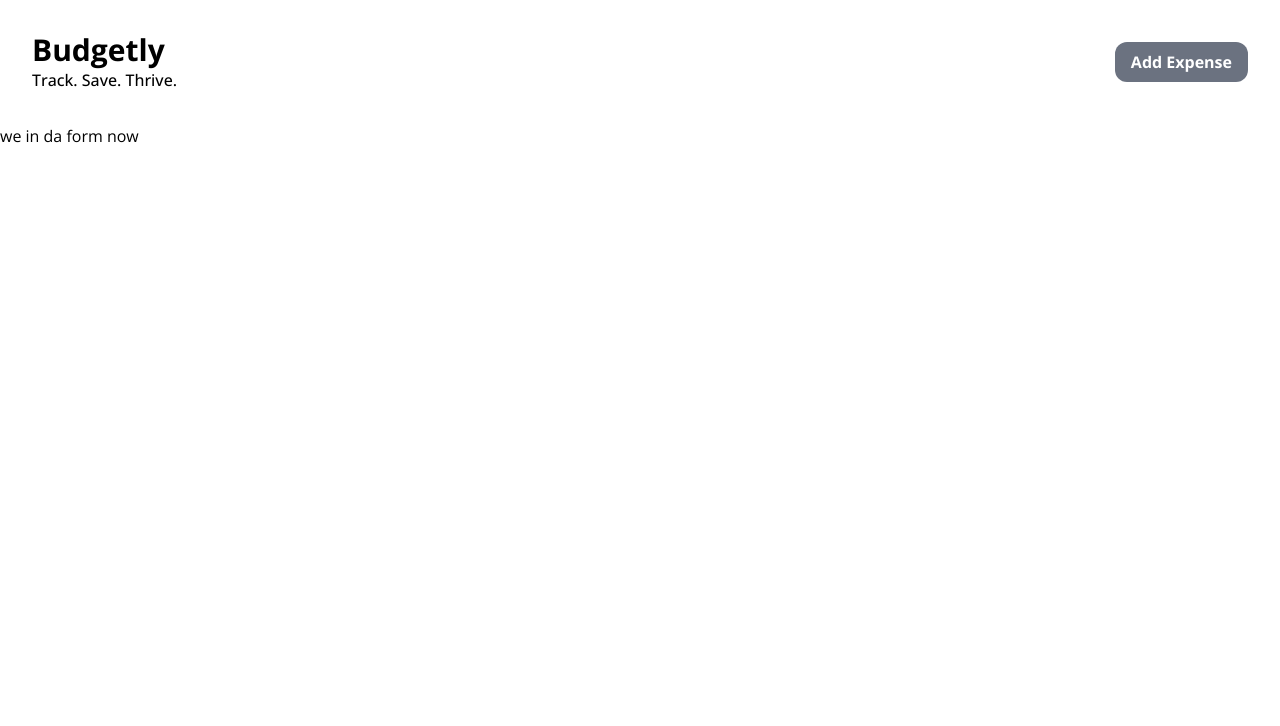
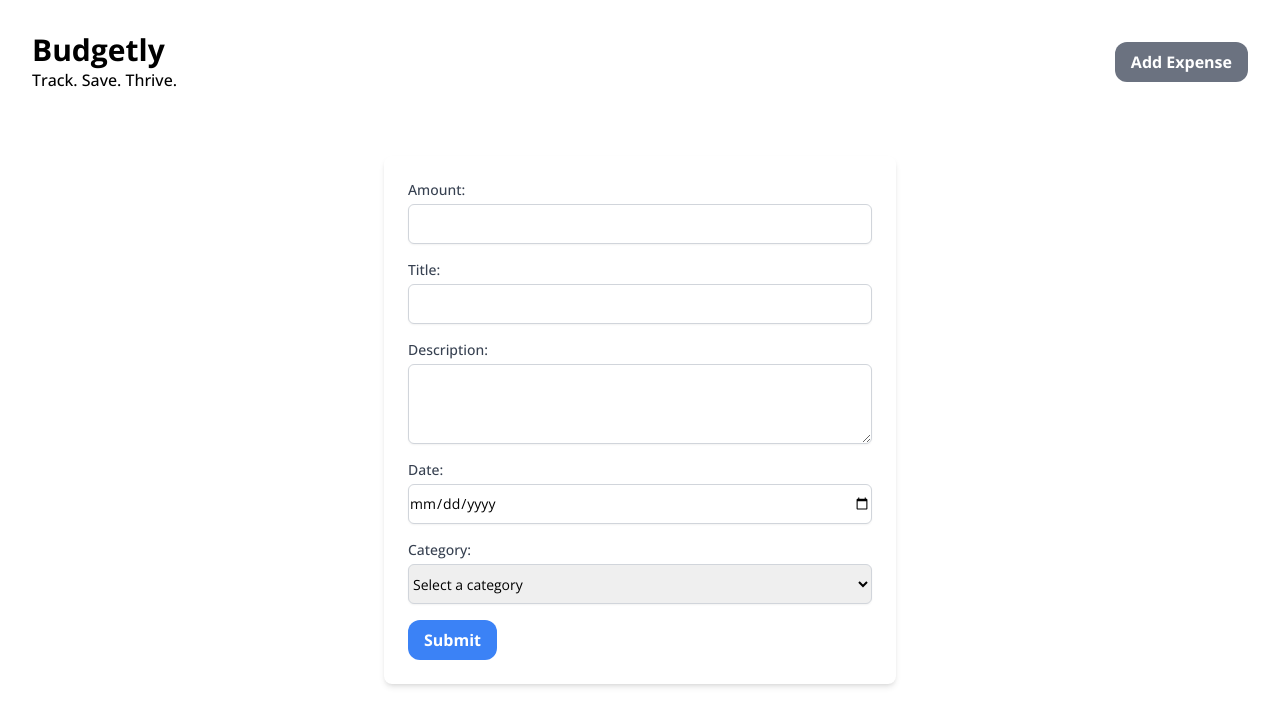
Before and after one commit to loefflerjakob/budgetly, a Vue app: page /form in a window 1280 px wide. Shown: the top 726 px of the page. Built offline with nearby package versions, Linux system fonts and the light colour scheme.

Commit message:
new component: FormPage

```diff
--- a/src/App.vue
+++ b/src/App.vue
@@ -3,10 +3,8 @@ import MainNav from './components/MainNav.vue';
 </script>
 
 <template>
-  <div class="wrapper">
-    <MainNav />
-    <router-view />
-  </div>
+  <MainNav />
+  <router-view />
 </template>
 
 <style scoped></style>
--- a/src/components/FormPage.vue
+++ b/src/components/FormPage.vue
@@ -1,12 +1,83 @@
 <script lang="ts">
-export default {
-  name: 'FormPage'
-}
+import { defineComponent, ref } from 'vue';
+import ActionButton from './ActionButton.vue';
+
+export default defineComponent({
+  name: 'FormPage',
+  components: {
+    ActionButton
+  },
+  setup() {
+    const amount = ref('');
+    const title = ref('');
+    const description = ref('');
+    const date = ref('');
+    const category = ref('');
+
+    const submitForm = () => {
+      console.log({
+        amount: amount.value,
+        title: title.value,
+        description: description.value,
+        date: date.value,
+        category: category.value
+      });
+      // TODO add form submition logic
+    };
+
+    return {
+      amount,
+      title,
+      description,
+      date,
+      category,
+      submitForm
+    };
+  }
+});
 </script>
 
 <template>
-  <div>
-    <h1>we in da form now</h1>
+  <div class="m-8 max-w-lg mx-auto bg-white shadow-md rounded-lg p-6">
+    <form @submit.prevent="submitForm" class="space-y-4">
+      <div>
+        <label for="amount" class="block text-sm font-medium text-gray-700">Amount:</label>
+        <input type="number" id="amount" v-model="amount" required
+          class="mt-1 block w-full h-10 border border-gray-300 rounded-md shadow-sm focus:ring-indigo-500 focus:border-indigo-500 sm:text-sm" />
+      </div>
+
+      <div>
+        <label for="title" class="block text-sm font-medium text-gray-700">Title:</label>
+        <input type="text" id="title" v-model="title" required
+          class="mt-1 block w-full h-10 border border-gray-300 rounded-md shadow-sm focus:ring-indigo-500 focus:border-indigo-500 sm:text-sm" />
+      </div>
+
+      <div>
+        <label for="description" class="block text-sm font-medium text-gray-700">Description:</label>
+        <textarea id="description" v-model="description"
+          class="mt-1 block w-full h-20 border border-gray-300 rounded-md shadow-sm focus:ring-indigo-500 focus:border-indigo-500 sm:text-sm"></textarea>
+      </div>
+
+      <div>
+        <label for="date" class="block text-sm font-medium text-gray-700">Date:</label>
+        <input type="date" id="date" v-model="date" required
+          class="mt-1 block w-full h-10 border border-gray-300 rounded-md shadow-sm focus:ring-indigo-500 focus:border-indigo-500 sm:text-sm" />
+      </div>
+
+      <div>
+        <label for="category" class="block text-sm font-medium text-gray-700">Category:</label>
+        <select id="category" v-model="category" required
+          class="mt-1 block w-full h-10 border border-gray-300 rounded-md shadow-sm focus:ring-indigo-500 focus:border-indigo-500 sm:text-sm">
+          <option value="">Select a category</option>
+          <option value="food">Food</option>
+          <option value="transportation">Transportation</option>
+          <option value="entertainment">Entertainment</option>
+          <option value="other">Other</option>
+        </select>
+      </div>
+
+      <ActionButton text="Submit" :buttonStyle="'accent'" class="flex justify-center" />
+    </form>
   </div>
 </template>
 
```
